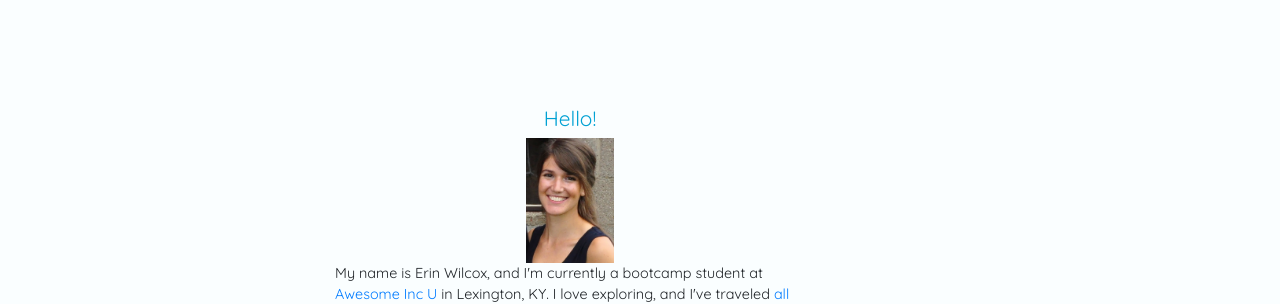
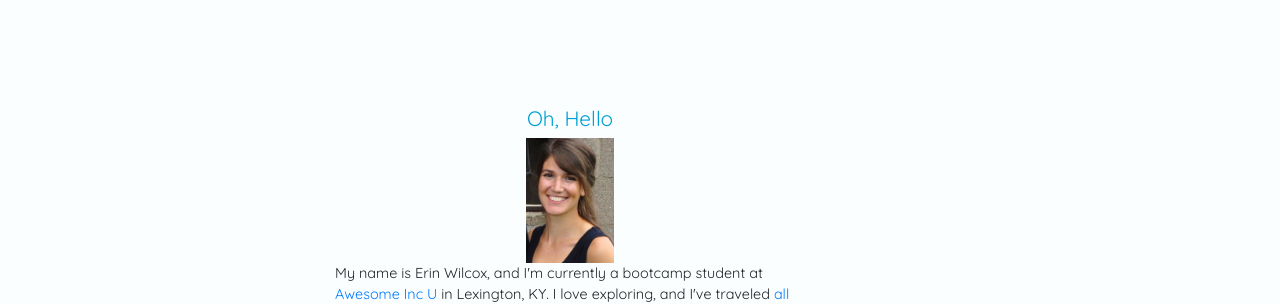
Before and after one commit to brookin8/brookin8.github.io, a Jekyll site: the page built from index.html, in a window 1280 px wide. Shown: the part 266-570 px from the top of the page. Built offline with Jekyll 4.4.1, drawn with Linux system fonts in a browser that asks for light colours.

Commit message:
Page links index.html

```diff
--- a/index.html
+++ b/index.html
@@ -13,7 +13,7 @@
 	<div id="content"">
 
 
-		<section id="portfolio"></section>
+		<div id="portfolio"></div>
 			<div class ="container">
 			<h1>Portfolio!</h1>
 
@@ -27,11 +27,11 @@
 
 
 
-		<section id="about"></section>
+		<div id="about"></div>
 			<div class ="container">
 				<br>
 				<br>
-				<h1 style="text-align:center;">Hello!</h1>
+				<h1 style="text-align:center;">Oh, Hello</h1>
 				<img src="/About_Me.jpg">
 				<p>My name is Erin Wilcox, and I'm currently a bootcamp student at <a href="https://www.awesomeinc.org/">Awesome Inc U</a> in Lexington, KY. I love exploring, and I've traveled <a href="https://thebrubus.wordpress.com/">all across the USA and the world.</a> In my free time, I'll either take in a movie at my favorite <a href="http://www.kentuckytheater.com/">local theater</a>, or head over to the <a href="http://www.redrivergorge.com/climbing.html">Red River Gorge</a> for some rock climbing.</p>
 				<hr>
```
